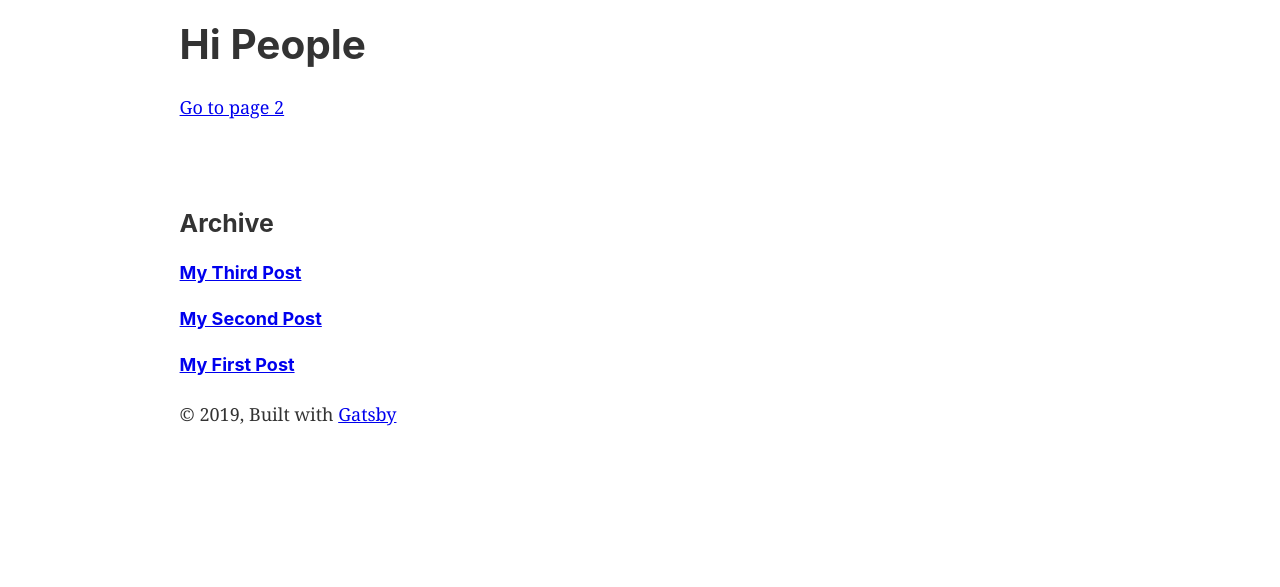
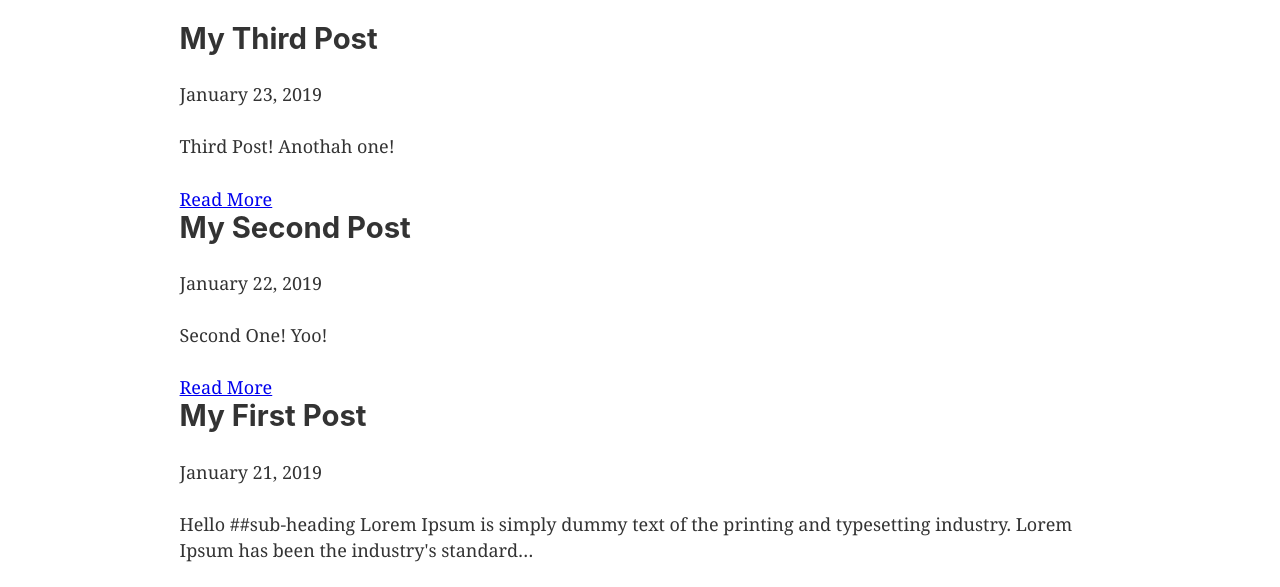
Before and after one commit to MatheoDodi/playing-with-gatsby, a Gatsby site: page / in a window 1280 px wide. Shown: the part 190-777 px from the top of the page. Built offline with nearby package versions, Linux system fonts and the light colour scheme; Gatsby itself is replaced by a stand-in of ours.

Commit message:
type: feat - Finished functionality of the listing.js component

```diff
--- a/gatsby-node.js
+++ b/gatsby-node.js
@@ -19,7 +19,7 @@ exports.createPages = ({ graphql, actions }) => {
     `).then(result => {
       result.data.allMarkdownRemark.edges.forEach(({ node }) => {
         createPage({
-          path: node.frontmatter.slug,
+          path: `/post${node.frontmatter.slug}`,
           component: path.resolve('./src/components/postLayout.js'),
           context: {
             slug: node.frontmatter.slug
--- /dev/null
+++ b/public/static/d/204/path---post-first-post-6-a-7-1b7-RwbKILIxoAI6iZ383jljNX5POpg.json
@@ -0,0 +1 @@
+{"data":{"markdownRemark":{"html":"<h1>Hello</h1>\n<h2>sub-heading</h2>\n<p>Lorem Ipsum is simply dummy text of the printing and typesetting industry.\nLorem Ipsum has been the industry's standard dummy text ever since the\n1500s, when an unknown printer took a galley of type and scrambled it to\nmake a type specimen book. It has survived not only five centuries, but\nalso the leap into electronic typesetting, remaining essentially\nunchanged. It was popularised in the 1960s with the release of Letraset\nsheets containing Lorem Ipsum passages, and more recently with desktop\npublishing software like Aldus PageMaker including versions of Lorem\nIpsum.</p>","frontmatter":{"title":"My First Post","date":"2019-01-21","slug":"/first-post"}}},"pageContext":{"slug":"/first-post"}}
--- /dev/null
+++ b/public/static/d/2353793507.json
@@ -0,0 +1 @@
+{"data":{"allMarkdownRemark":{"edges":[{"node":{"excerpt":"Third Post! Anothah one!","frontmatter":{"date":"2019-01-23","slug":"/third-post","title":"My Third Post"}}},{"node":{"excerpt":"Second One! Yoo!","frontmatter":{"date":"2019-01-22","slug":"/second-post","title":"My Second Post"}}},{"node":{"excerpt":"Hello sub-heading Lorem Ipsum is simply dummy text of the printing and typesetting industry.\nLorem Ipsum has been the industry's standard…","frontmatter":{"date":"2019-01-21","slug":"/first-post","title":"My First Post"}}}]}}}
--- /dev/null
+++ b/public/static/d/420/path---post-third-post-4-c-1-2fa-HwQr5Vit04Q1kEt1BBTvwVGdGM.json
@@ -0,0 +1 @@
+{"data":{"markdownRemark":{"html":"<h1>Third Post!</h1>\n<p>Anothah one!</p>","frontmatter":{"title":"My Third Post","date":"2019-01-23","slug":"/third-post"}}},"pageContext":{"slug":"/third-post"}}
--- /dev/null
+++ b/public/static/d/469/path---post-second-post-d-94-4a5-4skkdg4gZoowPGtUiXzZ7Xlevc.json
@@ -0,0 +1 @@
+{"data":{"markdownRemark":{"html":"<h1>Second One!</h1>\n<p>Yoo!</p>","frontmatter":{"title":"My Second Post","date":"2019-01-22","slug":"/second-post"}}},"pageContext":{"slug":"/second-post"}}
--- /dev/null
+++ b/public/static/d/917944895.json
@@ -0,0 +1 @@
+{"data":{"allMarkdownRemark":{"edges":[{"node":{"excerpt":"Third Post! Anothah one!","frontmatter":{"date":"January 23, 2019","slug":"/third-post","title":"My Third Post"}}},{"node":{"excerpt":"Second One! Yoo!","frontmatter":{"date":"January 22, 2019","slug":"/second-post","title":"My Second Post"}}},{"node":{"excerpt":"Hello sub-heading Lorem Ipsum is simply dummy text of the printing and typesetting industry.\nLorem Ipsum has been the industry's standard…","frontmatter":{"date":"January 21, 2019","slug":"/first-post","title":"My First Post"}}}]}}}
--- a/src/components/listing.js
+++ b/src/components/listing.js
@@ -1,12 +1,41 @@
 import React from 'react';
-import { Link } from 'gatsby';
+import { Link, StaticQuery, graphql } from 'gatsby';
+
+const LISTING_QUERY = graphql`
+  query BlogPostListing {
+    allMarkdownRemark(
+      limit: 10
+      sort: { order: DESC, fields: [frontmatter___date] }
+    ) {
+      edges {
+        node {
+          excerpt
+          frontmatter {
+            date(formatString: "MMMM DD, YYYY")
+            slug
+            title
+          }
+        }
+      }
+    }
+  }
+`;
 
 const Listing = () => {
   return (
-    <div>
-      <h1>Hi People</h1>
-      <Link to='/page-2/'>Go to page 2</Link>
-    </div>
+    <StaticQuery
+      query={LISTING_QUERY}
+      render={({ allMarkdownRemark }) =>
+        allMarkdownRemark.edges.map(({ node }) => (
+          <article key={node.frontmatter.slug}>
+            <h2> {node.frontmatter.title} </h2>
+            <p>{node.frontmatter.date}</p>
+            <p>{node.excerpt}</p>
+            <Link to={`/post${node.frontmatter.slug}`}>Read More</Link>
+          </article>
+        ))
+      }
+    />
   );
 };
 
```
